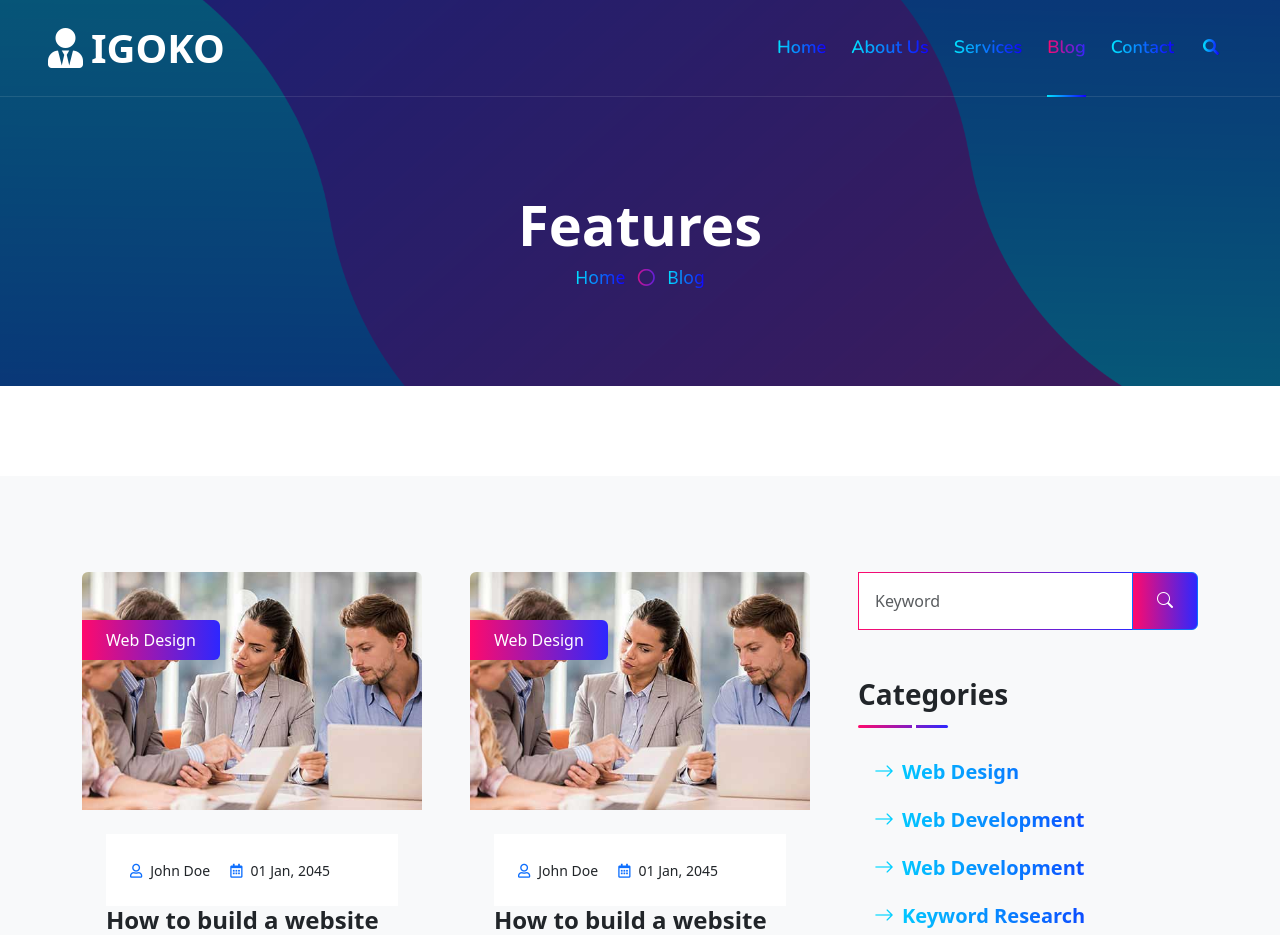
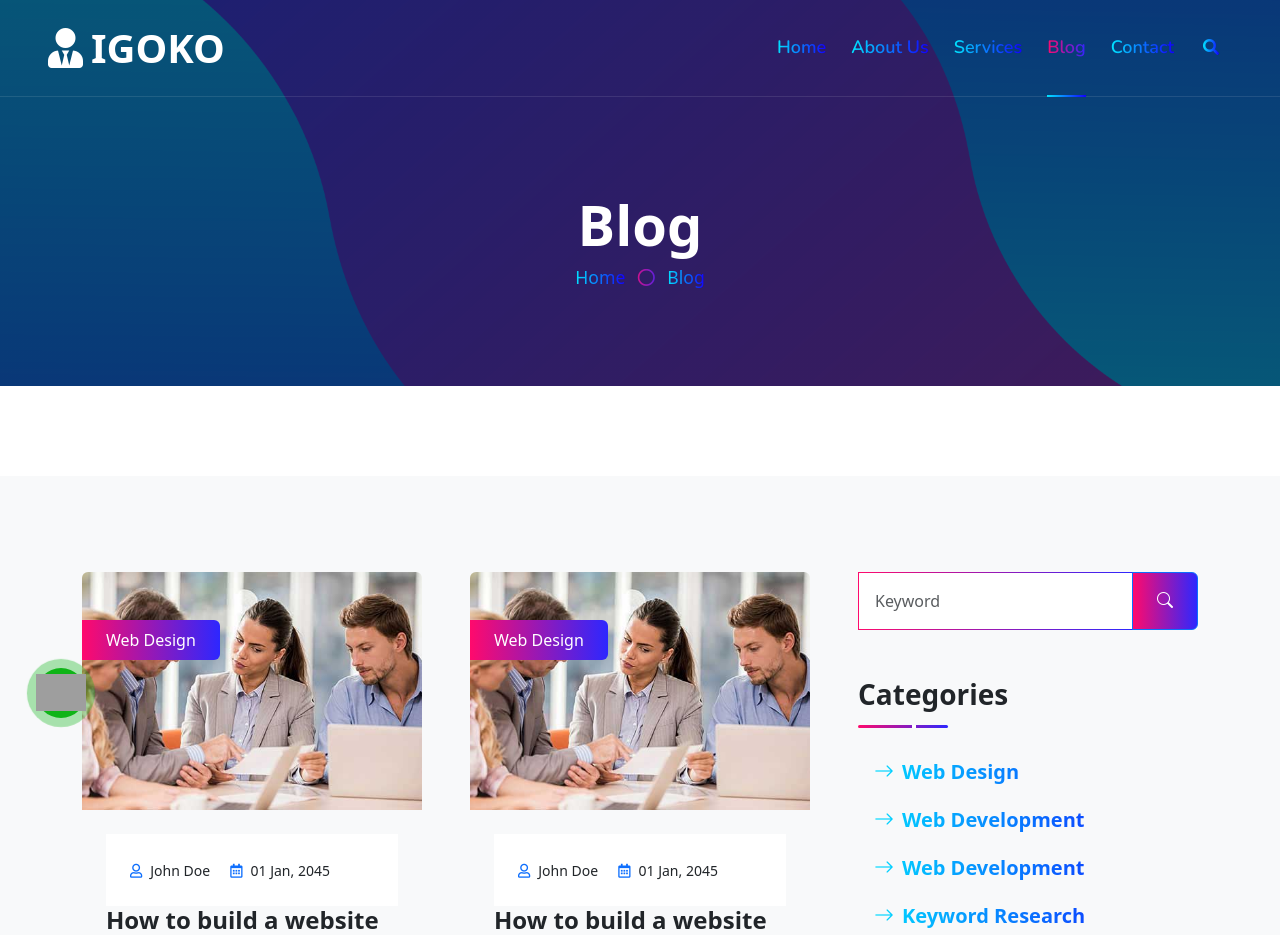
Before and after one commit to prashantkumarrgipt/igoko, a Django app: page /blog/ in a window 1280 px wide. Shown: the part 46-981 px from the top of the page. Run offline with Django 4.2, Linux system fonts and the light colour scheme; some libraries are stand-ins or nearby versions; grey boxes are pictures that could not be loaded.

Commit message:
adding whatsapp on the project

```diff
--- a/static/css/style.css
+++ b/static/css/style.css
@@ -1222,3 +1222,88 @@ dl, ul, ul li {
     -webkit-text-fill-color: transparent;
 }
 /* portfolio end */
+
+
+
+/* Whatsapp button start */
+.phone-call {
+    width: 50px;
+    height: 50px;
+    left: 20px;
+    bottom: 20px;
+    background: #10b418;
+    position: fixed;
+    text-align: center;
+    color: #ffffff;
+    cursor: pointer;
+    border-radius: 50%;
+    z-index: 99;
+  display: inline-block;
+  line-height: 46px;
+}
+
+.phone-call:before {
+    position: absolute;
+    content: " ";
+    z-index: -1;
+    top: -15px;
+    left: -15px;
+    background-color: #10b418;
+    width: 80px;
+    height: 80px;
+    border-radius: 100%;
+    animation-fill-mode: both;
+    -webkit-animation-fill-mode: both;
+    opacity: 0.6;
+    -webkit-animation: pulse 1s ease-out;
+    animation: pulse 1.8s ease-out;
+    -webkit-animation-iteration-count: infinite;
+    animation-iteration-count: infinite;
+}
+
+@-webkit-keyframes pulse {
+    0% {
+        -webkit-transform: scale(0);
+        opacity: 0;
+    }
+    25% {
+        -webkit-transform: scale(0.3);
+        opacity: 1;
+    }
+    50% {
+        -webkit-transform: scale(0.6);
+        opacity: .6;
+    }
+    75% {
+        -webkit-transform: scale(0.9);
+        opacity: .3;
+    }
+    100% {
+        -webkit-transform: scale(1);
+        opacity: 0;
+    }
+}
+
+@keyframes pulse {
+    0% {
+        transform: scale(0);
+        opacity: 0;
+    }
+    25% {
+        transform: scale(0.3);
+        opacity: 1;
+    }
+    50% {
+        transform: scale(0.6);
+        opacity: .6;
+    }
+    75% {
+        transform: scale(0.9);
+        opacity: .3;
+    }
+    100% {
+        transform: scale(1);
+        opacity: 0;
+    }
+}
+/* Whatsapp button end */
--- a/templates/base.html
+++ b/templates/base.html
@@ -231,10 +231,19 @@
                 </div>
             </div>
         </div>
+
     </div>
     <!-- Footer End -->
 
 
+        <!-- Whatsapp now button start -->
+        <div class="phone-call fixed-bottom m-3">
+            <a href="https://api.whatsapp.com/send?phone=+916367807635&amp;text=Hi!">
+                <img src="https://cdn2.iconfinder.com/data/icons/social-messaging-ui-color-shapes-2-free/128/social-whatsapp-circle-512.png" width="50" alt="Call Now" title="Call Now">
+            </a>
+        </div>
+
+        <!-- Whatsapp now button end -->
 
    <!-- Back to Top -->
    <a href="#" class="btn btn-lg btn-primary btn-lg-square rounded back-to-top"><i class="bi bi-arrow-up"></i></a>
--- a/templates/user/blog.html
+++ b/templates/user/blog.html
@@ -7,7 +7,7 @@
 <div class="container-fluid bg-primary py-5 bg-header" style="margin-bottom: 90px;">
     <div class="row py-5">
         <div class="col-12 pt-lg-5 mt-lg-5 text-center">
-            <h1 class="display-4 text-white animated zoomIn">Features</h1>
+            <h1 class="display-4 text-white animated zoomIn">Blog</h1>
             <a href="/home" class="h5 text-white">Home</a>
             <i class="far fa-circle text-white px-2"></i>
             <a href="/blog" class="h5 text-white">Blog</a>
```
